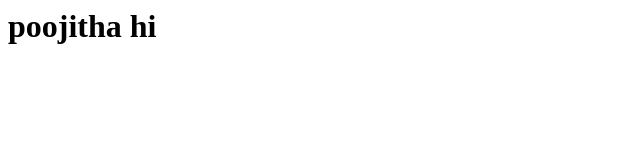
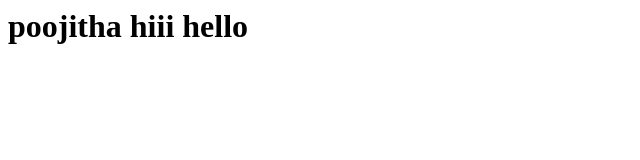
Before and after one commit to kavati-poojitha/dv, a plain HTML site: page index.html in a window 1280 px wide. Shown: the whole page, without its empty margins (0-640 px from the left). Drawn offline with Linux system fonts and the light colour scheme.

Commit message:
Update index.html

```diff
--- a/index.html
+++ b/index.html
@@ -1,3 +1,3 @@
 <html>
-<h1>poojitha hi</h1>
+<h1>poojitha hiii hello</h1>
 </html>
```
